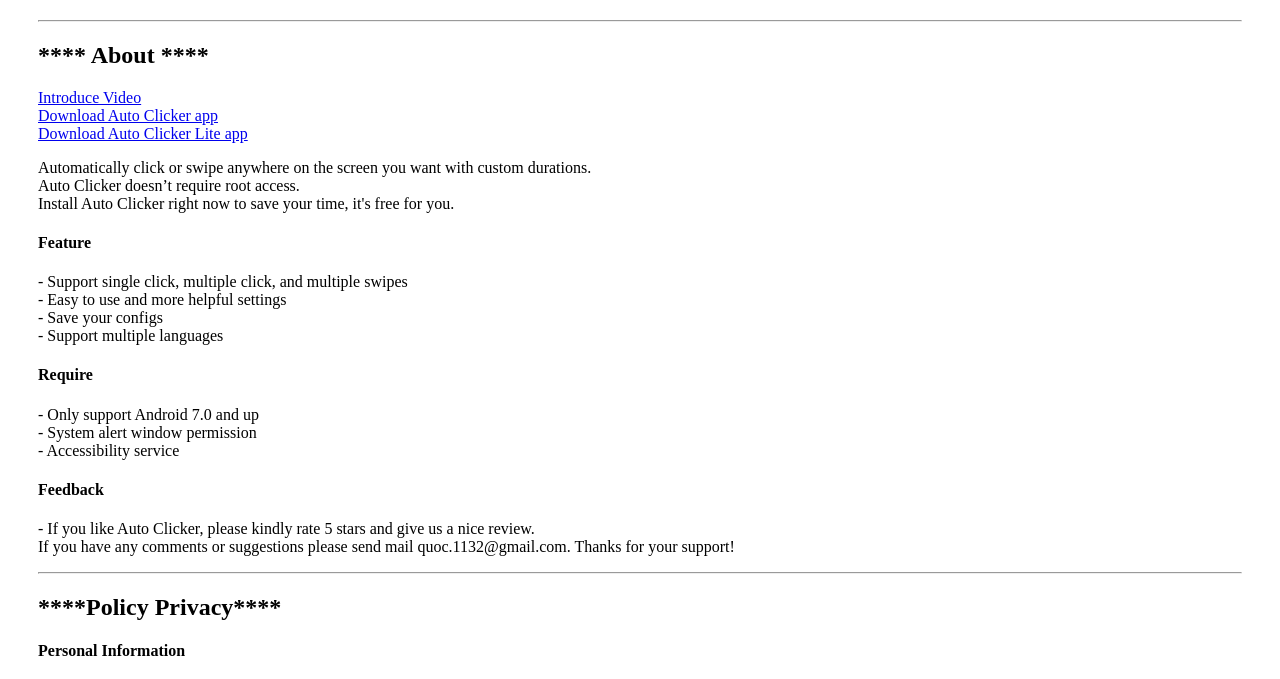
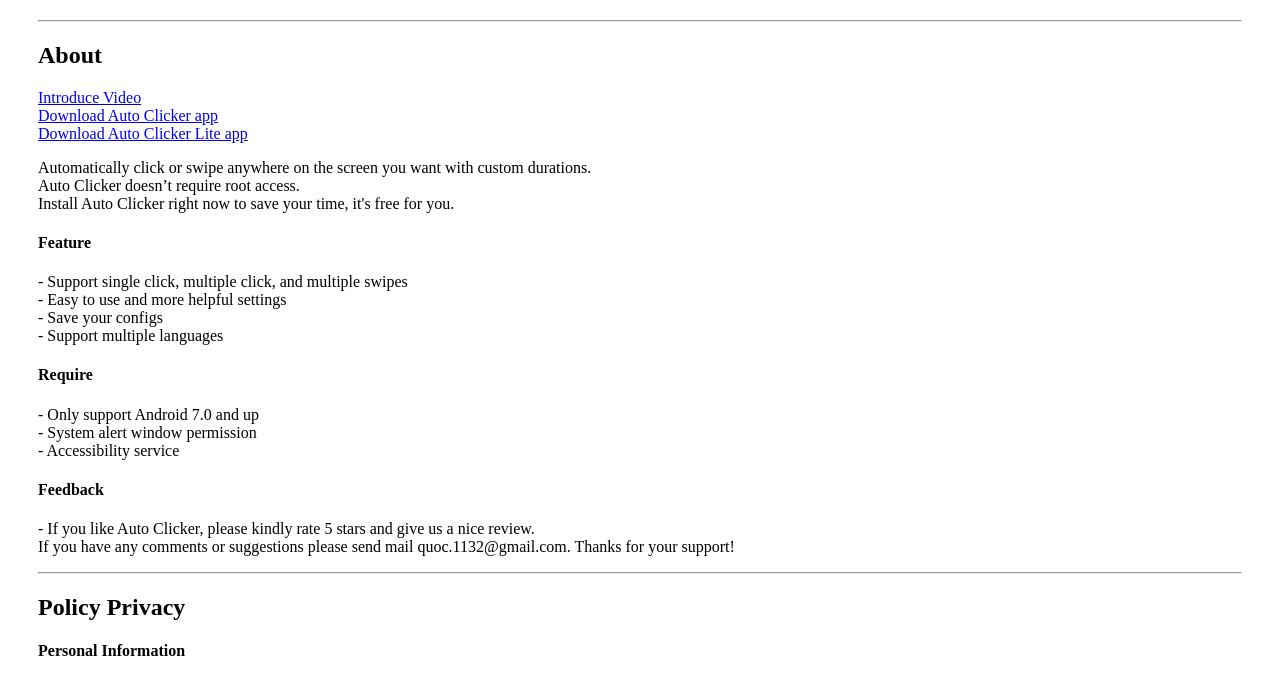
Before and after one commit to quoc1132/quoc1132.github.io, a plain HTML site: page index.html in a window 1280 px wide. Shown: the part 98-777 px from the top of the page. Drawn offline with Linux system fonts and the light colour scheme.

Commit message:
Update index.html

```diff
--- a/index.html
+++ b/index.html
@@ -9,7 +9,7 @@
 <body style="padding: 30px">
     <h1><b>Auto Clicker Android</b></h1>
     <hr>
-    <h2>**** About ****</h2>
+    <h2>About</h2>
 
     <a href="https://youtu.be/04iXElpVgB4">Introduce Video</a><br>
     <a href="https://play.google.com/store/apps/details?id=uit.quocnguyen.autoclicker">Download Auto Clicker app</a><br>
@@ -43,7 +43,7 @@
     </p>
     <p></p>
     <hr>
-    <h2>****Policy Privacy****</h2>
+    <h2>Policy Privacy</h2>
 
     <h4>Personal Information</h4>
     <p>
```
